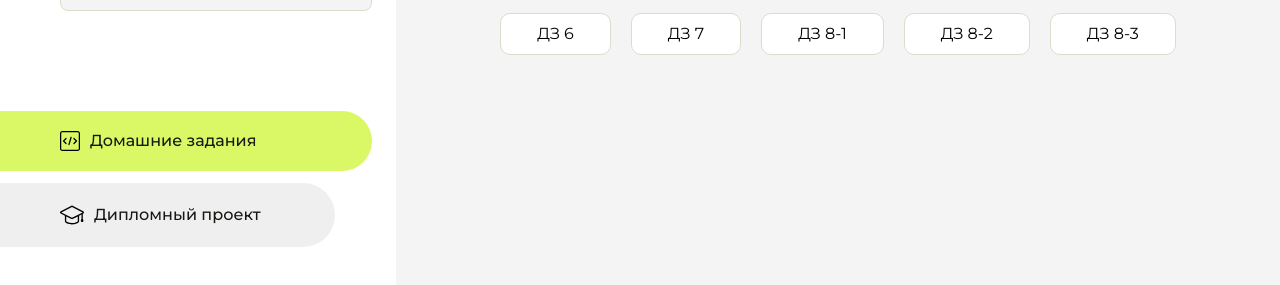
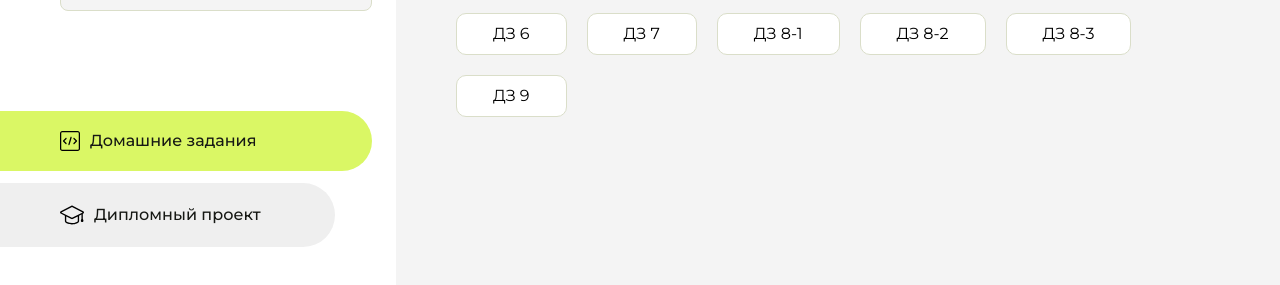
Before and after one commit to TamyAmbal/homework, a plain HTML site: page index.html in a window 1280 px wide. Shown: the part 225-510 px from the top of the page. Drawn offline with Linux system fonts and the light colour scheme.

Commit message:
Update index.html

```diff
--- a/index.html
+++ b/index.html
@@ -107,6 +107,9 @@
                      <li class="content__list-item">
                         <a href="transition-8-2/index.html">ДЗ 8-3</a>
                     </li>
+                    <li class="content__list-item">
+                        <a href="lesson-86-layout Первый макет/index.html">ДЗ 9</a>
+                    </li>
                 </ul>
             </div>
             <div class="content__block hidden" id="diplomBlock">
```
